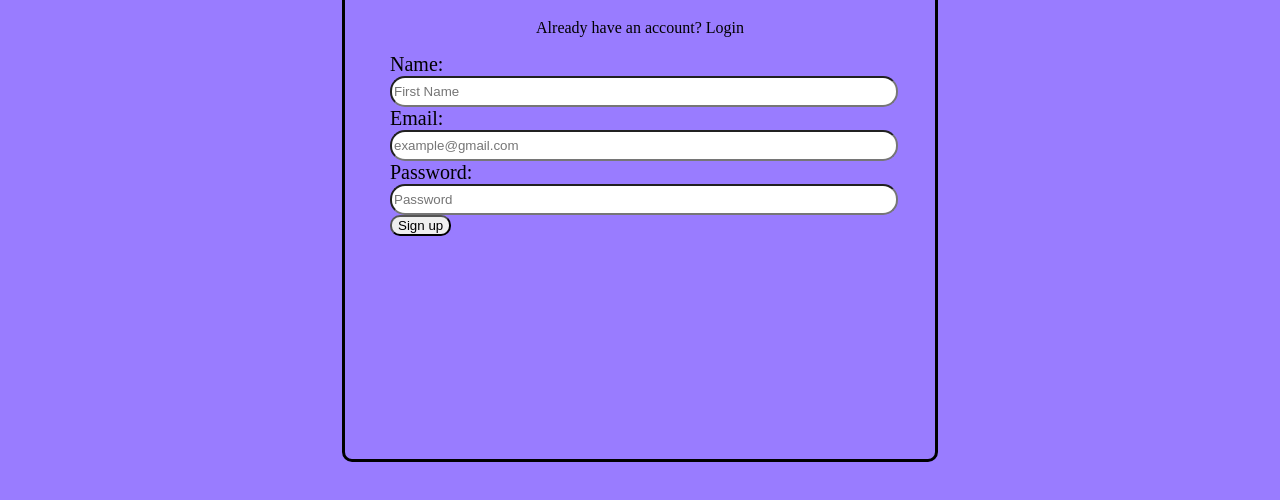
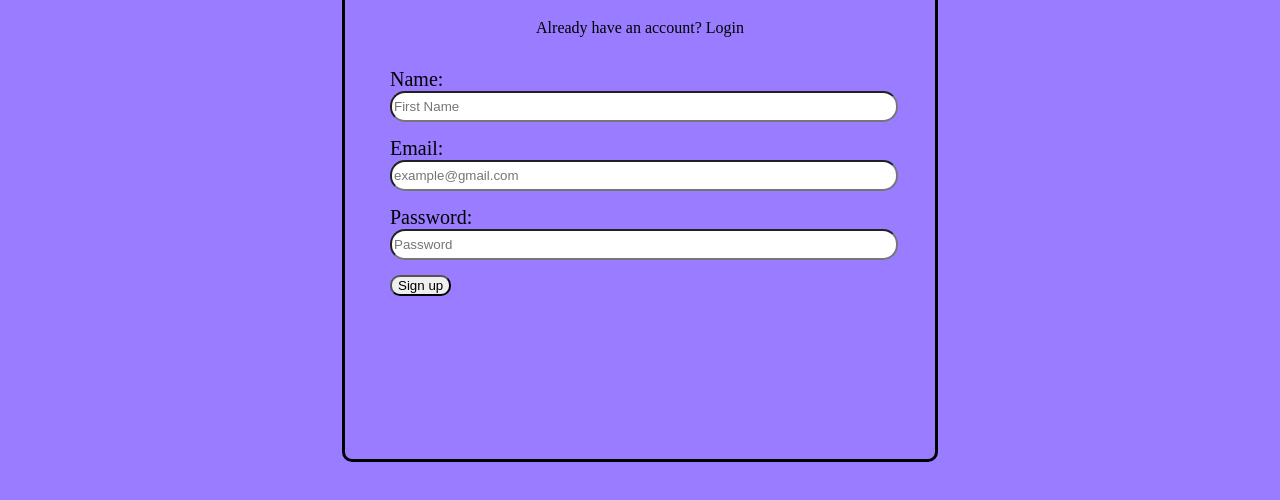
Before and after one commit to emilykrohn/JpnOCR, a website built with webpack: page sign-up.html in a window 1280 px wide. Shown: the part 134-634 px from the top of the page. Built offline with nearby package versions, Linux system fonts and the light colour scheme.

Commit message:
Add margin between input fields for sign up

```diff
--- a/sign-up.html
+++ b/sign-up.html
@@ -23,12 +23,18 @@
             <p id="sign-up-text">Already have an account? Login</p>
             <div id="form">
                 <form id="sign-up-form" action="index.html">
+                    <div id="input">
                         <label for="name">Name:</label><br>
                         <input type="text" id="name" name="name" placeholder="First Name"><br>
+                    </div>
+                    <div id="input">
                         <label for="email">Email:</label><br>
                         <input type="text" id="email" name="email" placeholder="example@gmail.com"><br>
+                    </div>
+                    <div id="input">
                         <label for="password">Password:</label><br>
                         <input type="text" id="password" name="password" placeholder="Password"><br>
+                    </div>
                     <input type="submit" value="Sign up">
                 </form>
             </div>
--- a/styles.css
+++ b/styles.css
@@ -151,3 +151,7 @@ input[type="text"] {
 input[type="submit"] {
     border-radius: 10px;
 }
+
+#input {
+    margin: 15px 0px;
+}
```
Lines whose indentation alone changed are shown as unchanged.
